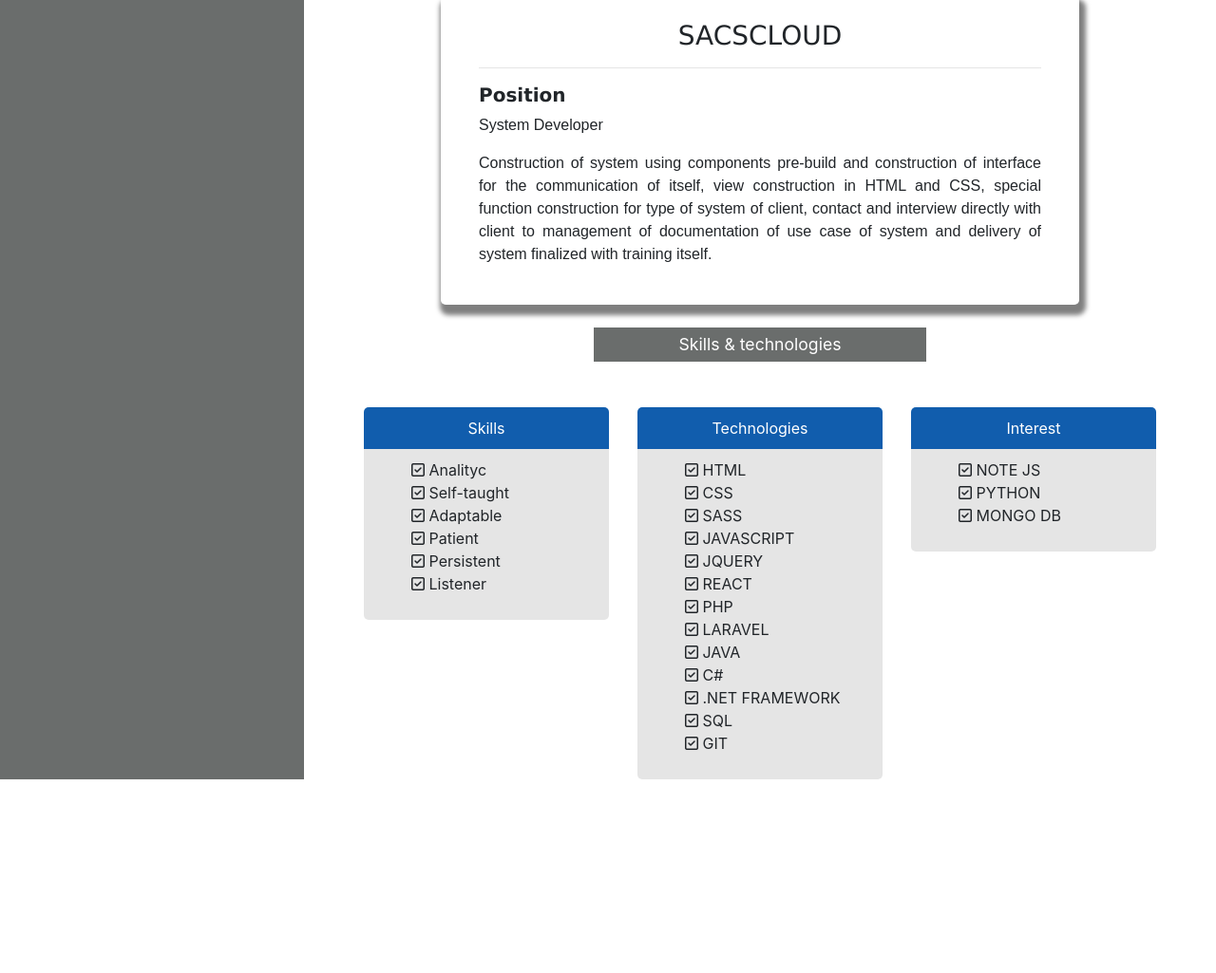
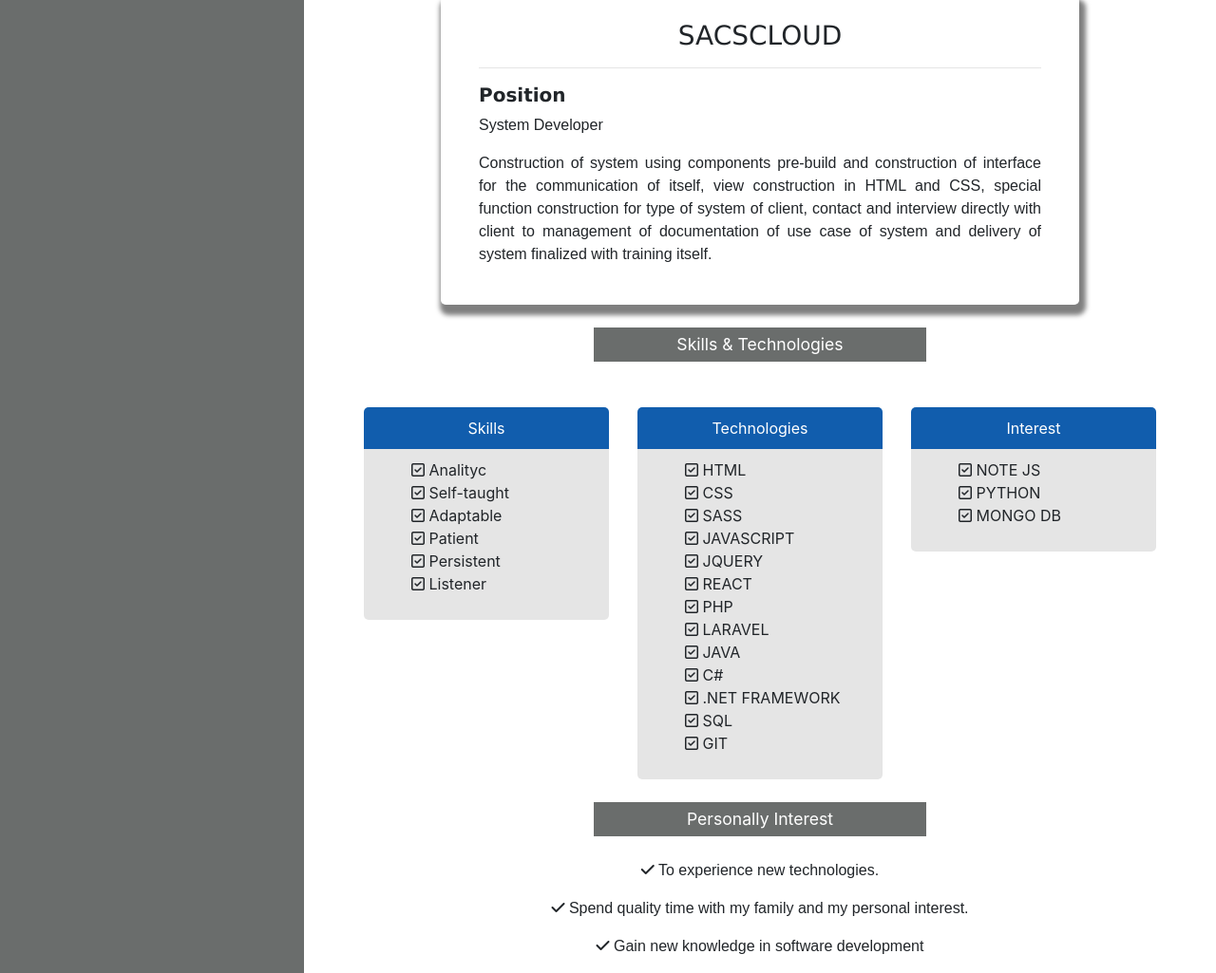
Before and after one commit to gsvera/cv, a plain HTML site: page index.html in a window 1280 px wide. Shown: the part 1022-2047 px from the top of the page at 95% size. Before the commit the page ends 1843 px from the top, so only its background shows below. Drawn offline with nearby package versions, Linux system fonts and the light colour scheme.

Commit message:
update CV

```diff
--- a/index.html
+++ b/index.html
@@ -34,7 +34,7 @@
 
             <div class="caja-negra mt-4">UNIVERSITY</div>
             <P class="text-white mt-4">
-                Universidad Tecnológica Latinoamericana en línea (UTEL), Lic. Engineer of System of Computing
+                Universidad Tecnológica Latinoamericana on line (UTEL), Lic. Engineer of System of Computing
             </P>
         </div>
         <div class="col-md-9 no-padding">
@@ -70,7 +70,7 @@
                 </div>
             </div>
             <div class="mt-4 mx-5">
-                <div class="caja-gris mx-auto">Skills & technologies</div>
+                <div class="caja-gris mx-auto">Skills & Technologies</div>
                 <div class="d-flex mt-5">
                     <div class="skills">
                         <div class="skill-head">Skills</div>
@@ -117,6 +117,23 @@
                     </div>
                 </div>
             </div>
+            <div class="mt-4 mx-5">
+                <div class="caja-gris mx-auto">Personally Interest</div>
+                <div class="text-center mt-4">
+                    <p>
+                        <i class="fa fa-check" aria-hidden="true"></i>
+                        To experience new technologies.
+                    </p>
+                    <p>
+                        <i class="fa fa-check" aria-hidden="true"></i>
+                        Spend quality time with my family and my personal interest.
+                    </p>
+                    <p>
+                        <i class="fa fa-check" aria-hidden="true"></i>
+                        Gain new knowledge in software development
+                    </p>
+                </div>
+            </div>
         </div>
     </div>
 </body>
```
